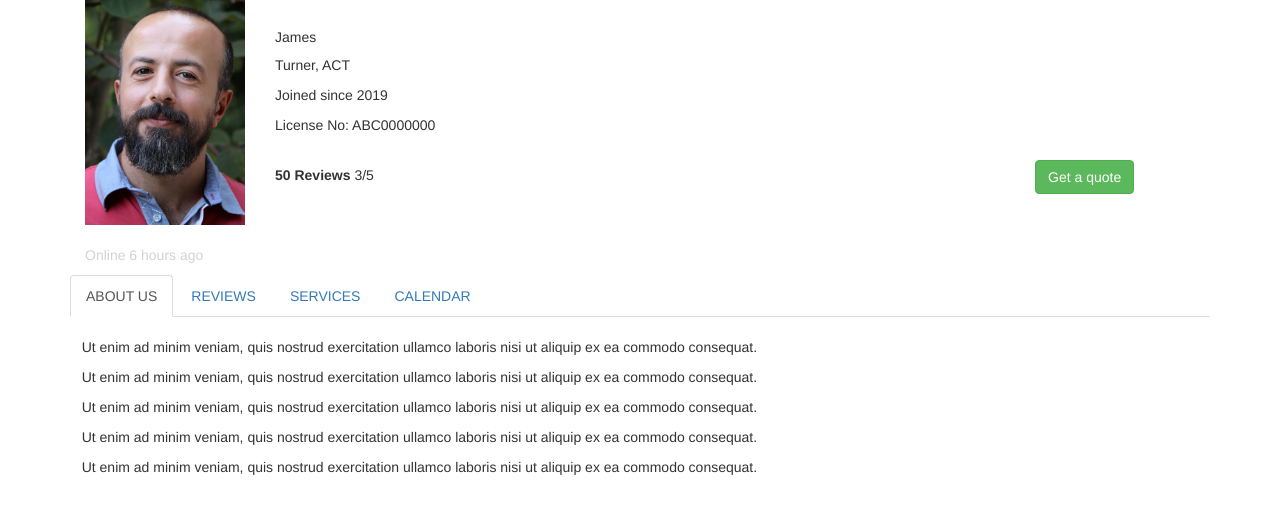
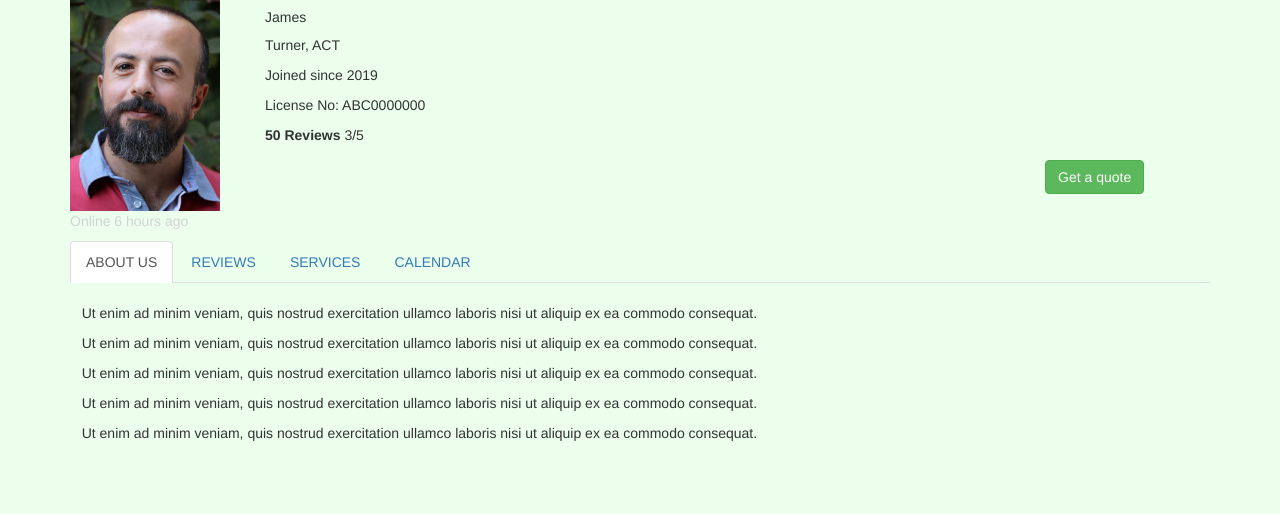
Before and after one commit to liutuo368/Jemma-Australia, a Django app: page /tradie_detail1 in a window 1280 px wide. Shown: the top 514 px of the page. Run offline with Django 3.2, Linux system fonts and the light colour scheme; some libraries are stand-ins or nearby versions.

Commit message:
update user details section

```diff
--- a/templates/Customer/customer_search_result.html
+++ b/templates/Customer/customer_search_result.html
@@ -327,8 +327,8 @@
             </table>
         </div>
 
-        <div class="col-md-4 border" style="height: 862px;">
-            <iframe id="tradie_iframe" src="tradie_detail1" frameborder="0" style="height: 100%; width: 100%"></iframe>
+        <div class="col-md-4 border" style="height: 862px; padding: 0; overflow: hidden;">
+            <iframe id="tradie_iframe" src="tradie_detail1" frameborder="0" style="height: 100%; width: 100%" ></iframe>
         </div>
 
         <div class="col-md-2"></div>
--- a/templates/Customer/tradie_detail1.html
+++ b/templates/Customer/tradie_detail1.html
@@ -4,31 +4,25 @@
     <title>Bootstrap Example</title>
     <meta charset="utf-8">
     <meta name="viewport" content="width=device-width, initial-scale=1">
+    <link rel="stylesheet" type="text/css" href="../../static/CSS/home.css">
     <link rel="stylesheet" href="https://maxcdn.bootstrapcdn.com/bootstrap/3.4.1/css/bootstrap.min.css">
     <script src="https://ajax.googleapis.com/ajax/libs/jquery/3.5.1/jquery.min.js"></script>
     <script src="https://maxcdn.bootstrapcdn.com/bootstrap/3.4.1/js/bootstrap.min.js"></script>
-
-
 </head>
 <body>
 
 <div class="container">
 
-    <div class="row" style="margin: auto">
+    <div class="row" style="display: flex;">
       <div class="col-sm-2">
-
-          <img class="img-responsive" src="../../static/IMAGES/tradie1.jpg" alt="user picture">
-          <br>
+          <img src="../../static/IMAGES/tradie1.jpg" alt="user picture" style="width: 150px;">
           <p style="color: lightgrey">Online 6 hours ago</p>
       </div>
-      <div class="col-sm-8">
-          <br>
+      <div class="col-sm-8" style="margin-left: 0;">
           <h5>James</h5>
           <p>Turner, ACT</p>
           <p>Joined since 2019</p>
           <p>License No: ABC0000000</p>
-          <br>
-
           <p><b>50 Reviews</b>     3/5  </p>
       </div>
 
@@ -37,6 +31,7 @@
             <button type="button" class="btn btn-success">Get a quote</button>
         </div>
     </div>
+
     <ul class="nav nav-tabs">
         <li class="active"><a data-toggle="tab" href="#about">ABOUT US</a></li>
         <li><a data-toggle="tab" href="#reviews">REVIEWS</a></li>
@@ -46,31 +41,39 @@
 
     <div class="tab-content">
         <br>
-    <div  id="reviews" class="tab-pane fade">
+        <div id="reviews" class="tab-pane fade">
 
             <div class="panel panel-default">
-            <h5>&nbsp&nbsp&nbsp&nbsp Sean  3/5</h5>
-            <p>&nbsp&nbsp Lorem ipsum dolor sit amet, consectetur adipisicing elit, sed do eiusmod tempor incididunt ut labore et dolore magna aliqua.</p>
+                <h5>&nbsp&nbsp&nbsp&nbsp Sean 3/5</h5>
+                <p>&nbsp&nbsp Lorem ipsum dolor sit amet, consectetur adipisicing elit, sed do eiusmod tempor incididunt
+                    ut labore et dolore magna aliqua.</p>
             </div>
 
             <div class="panel panel-default">
-            <h5>&nbsp&nbsp&nbsp&nbsp Michael  3/5</h5>
-            <p>&nbsp&nbsp Lorem ipsum dolor sit amet, consectetur adipisicing elit, sed do eiusmod tempor incididunt ut labore et dolore magna aliqua.</p>
+                <h5>&nbsp&nbsp&nbsp&nbsp Michael 3/5</h5>
+                <p>&nbsp&nbsp Lorem ipsum dolor sit amet, consectetur adipisicing elit, sed do eiusmod tempor incididunt
+                    ut labore et dolore magna aliqua.</p>
             </div>
 
             <div class="panel panel-default">
-            <h5>&nbsp&nbsp&nbsp&nbsp Andrew  3/5</h5>
-            <p>&nbsp&nbsp Lorem ipsum dolor sit amet, consectetur adipisicing elit, sed do eiusmod tempor incididunt ut labore et dolore magna aliqua.</p>
+                <h5>&nbsp&nbsp&nbsp&nbsp Andrew 3/5</h5>
+                <p>&nbsp&nbsp Lorem ipsum dolor sit amet, consectetur adipisicing elit, sed do eiusmod tempor incididunt
+                    ut labore et dolore magna aliqua.</p>
             </div>
 
         </div>
 
         <div id="about" class="tab-pane fade in active">
-      <p>&nbsp&nbsp Ut enim ad minim veniam, quis nostrud exercitation ullamco laboris nisi ut aliquip ex ea commodo consequat.</p>
-      <p>&nbsp&nbsp Ut enim ad minim veniam, quis nostrud exercitation ullamco laboris nisi ut aliquip ex ea commodo consequat.</p>
-      <p>&nbsp&nbsp Ut enim ad minim veniam, quis nostrud exercitation ullamco laboris nisi ut aliquip ex ea commodo consequat.</p>
-      <p>&nbsp&nbsp Ut enim ad minim veniam, quis nostrud exercitation ullamco laboris nisi ut aliquip ex ea commodo consequat.</p>
-      <p>&nbsp&nbsp Ut enim ad minim veniam, quis nostrud exercitation ullamco laboris nisi ut aliquip ex ea commodo consequat.</p>
+            <p>&nbsp&nbsp Ut enim ad minim veniam, quis nostrud exercitation ullamco laboris nisi ut aliquip ex ea
+                commodo consequat.</p>
+            <p>&nbsp&nbsp Ut enim ad minim veniam, quis nostrud exercitation ullamco laboris nisi ut aliquip ex ea
+                commodo consequat.</p>
+            <p>&nbsp&nbsp Ut enim ad minim veniam, quis nostrud exercitation ullamco laboris nisi ut aliquip ex ea
+                commodo consequat.</p>
+            <p>&nbsp&nbsp Ut enim ad minim veniam, quis nostrud exercitation ullamco laboris nisi ut aliquip ex ea
+                commodo consequat.</p>
+            <p>&nbsp&nbsp Ut enim ad minim veniam, quis nostrud exercitation ullamco laboris nisi ut aliquip ex ea
+                commodo consequat.</p>
 
         </div>
         <div id="services" class="tab-pane fade">
```
Lines whose indentation alone changed are shown as unchanged.
